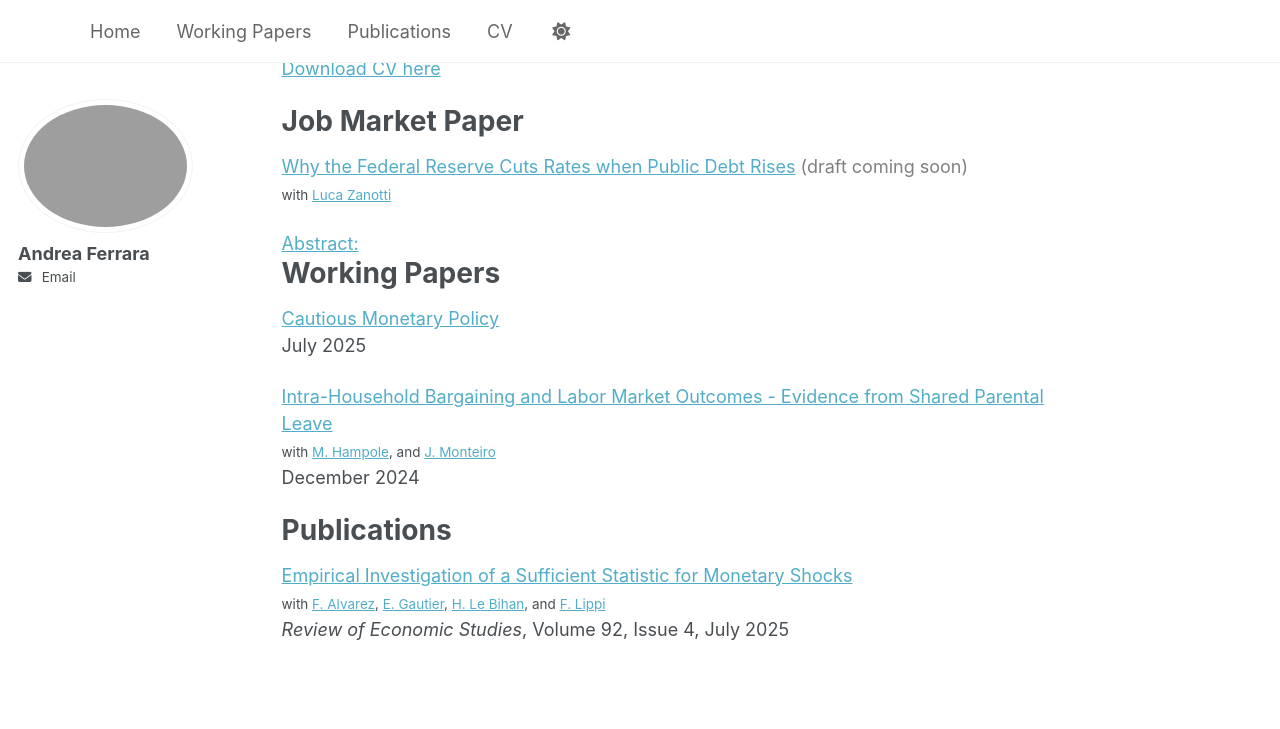
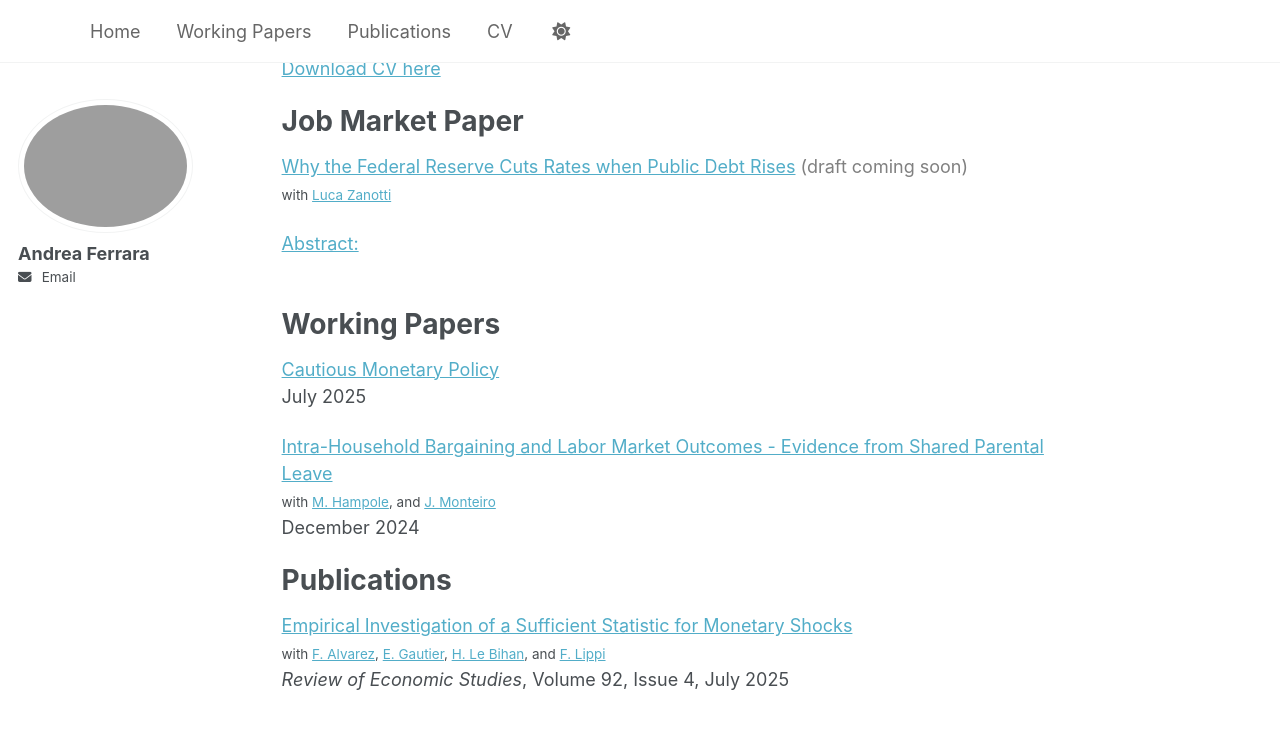
Before and after one commit to AndreaFerrara1997/AndreaFerrara1997.github.io, a Jekyll site: the page built from index.md, in a window 1280 px wide and 900 px high, scrolled down 315 px. Shown: the top 729 px of the window. Built offline with Jekyll 4.4.1, drawn with Linux system fonts in a browser that asks for light colours; a script that is not in the unit is left out.

Commit message:
Update index.md

```diff
--- a/index.md
+++ b/index.md
@@ -22,10 +22,10 @@ Email: andr.ferrara1@gmail.com
 # Job Market Paper
 <span class="archive__item-title" style="color:#52ADC8; text-decoration:underline;">Why the Federal Reserve Cuts Rates when Public Debt Rises</span> <span style="color:gray;">(draft coming soon)</span>
 <small> with <span class="archive__item-title" style="color:#52ADC8; text-decoration:underline;">Luca Zanotti</span> </small>
-<details style="margin-top:0;"><summary><span style="color:#52ADC8; text-decoration:underline; cursor:pointer;">Abstract:</span></summary>
+<details style="margin-top:-1;"><summary><span style="color:#52ADC8; text-decoration:underline; cursor:pointer;">Abstract:</span></summary>
 We document a new empirical fact: when the U.S. public debt-to-GDP ratio rises, the Federal Reserve tends to lower its policy rate, conditional on inflation and output. To explain this pattern, we develop and estimate a New-Keynesian model with shocks to the household's demand for public debt. These shocks generate a negative comovement between public debt and the natural rate of interest, defined as the real rate that would prevail in the flexible-price economy. Assuming that the Fed adjusts its policy rate in line with the natural rate, this mechanism rationalizes the negative relation between debt and the policy rate. We show that these shocks are a key driver of business-cycle fluctuations and that policy rules responding to the natural rate reduce the volatility of inflation and output relative to standard rules. Complementing this analysis, we construct a debt-informed measure of the natural rate using a time-varying parameter vector autoregression model. Once this measure is included in the policy rule, an increase in the debt-to-GDP ratio no longer reduces the federal funds rate, consistent with the mechanism highlighted by the model.
 </details>
-
+<br>
 # Working Papers
 {% include workingpapers.md %}
 
```
